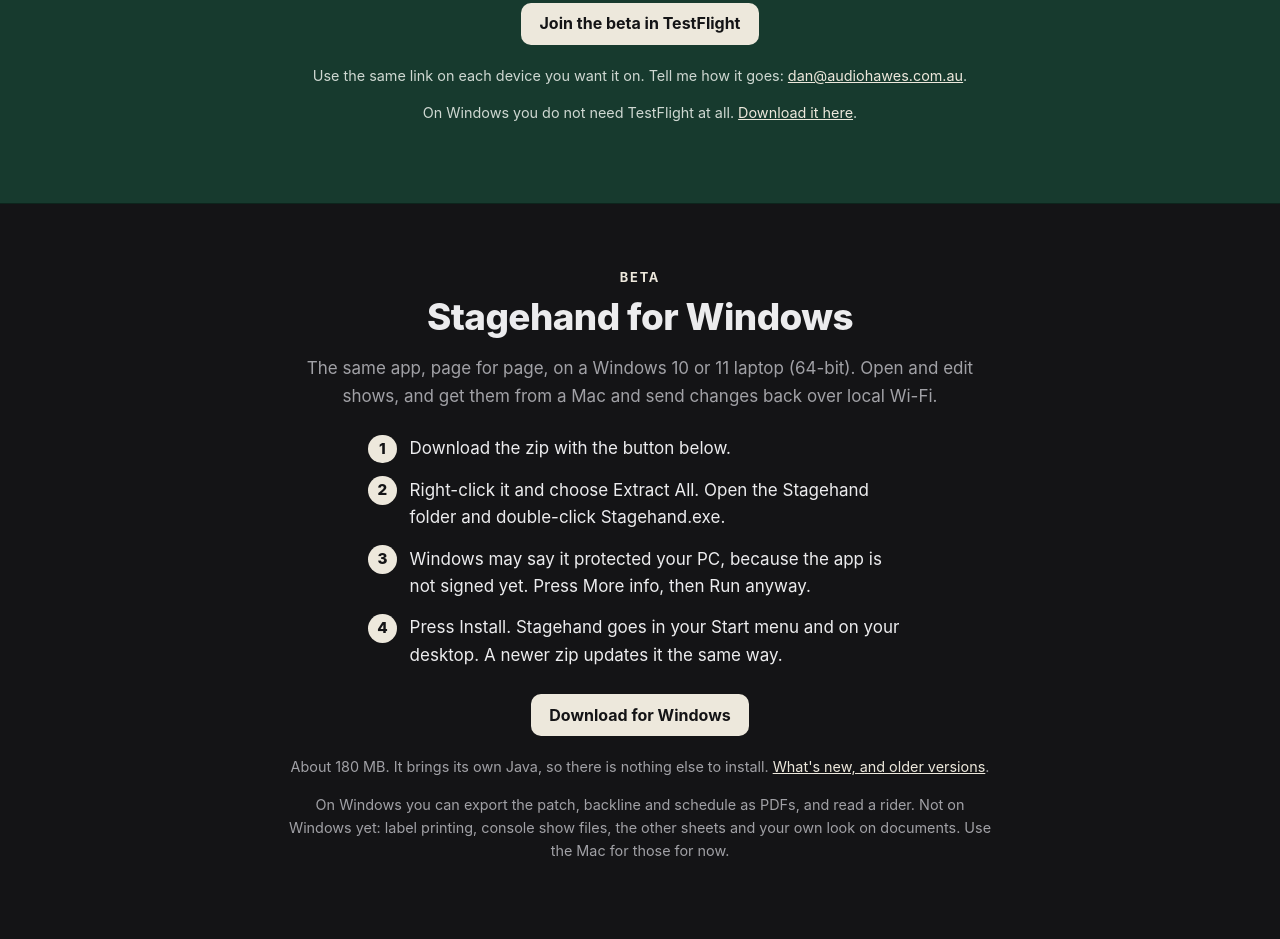
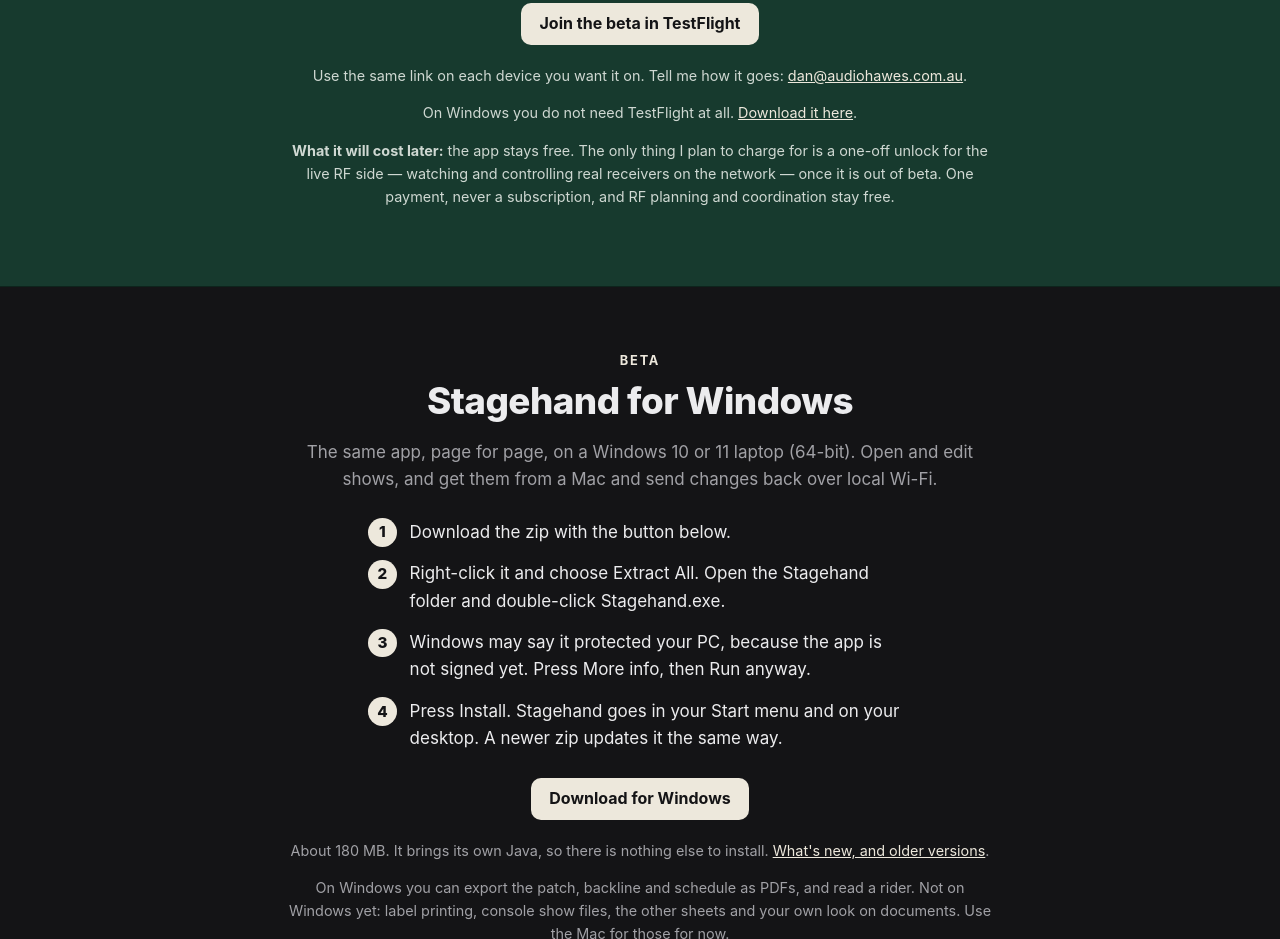
Before and after one commit to audiohawes/stagehand, a plain HTML site: page index.html in a window 1280 px wide. Shown: the part 7922-8861 px from the top of the page. Drawn offline with Linux system fonts and the light colour scheme.

Commit message:
Say what will cost money later
The beta page now says the app stays free and the only planned charge
is a one-off unlock for the live RF side, with no subscription and no
amount named.

Co-Authored-By: Claude Opus 5 <noreply@anthropic.com>

```diff
--- a/index.html
+++ b/index.html
@@ -326,6 +326,7 @@
       <a class="btn" href="https://testflight.apple.com/join/EcheyH9u">Join the beta in TestFlight</a>
       <p class="small" style="margin-top:1.2rem">Use the same link on each device you want it on. Tell me how it goes: <a href="mailto:dan@audiohawes.com.au">dan@audiohawes.com.au</a>.</p>
       <p class="small">On Windows you do not need TestFlight at all. <a href="#windows">Download it here</a>.</p>
+      <p class="small"><b>What it will cost later:</b> the app stays free. The only thing I plan to charge for is a one-off unlock for the live RF side &mdash; watching and controlling real receivers on the network &mdash; once it is out of beta. One payment, never a subscription, and RF planning and coordination stay free.</p>
     </div>
   </section>
 
```
